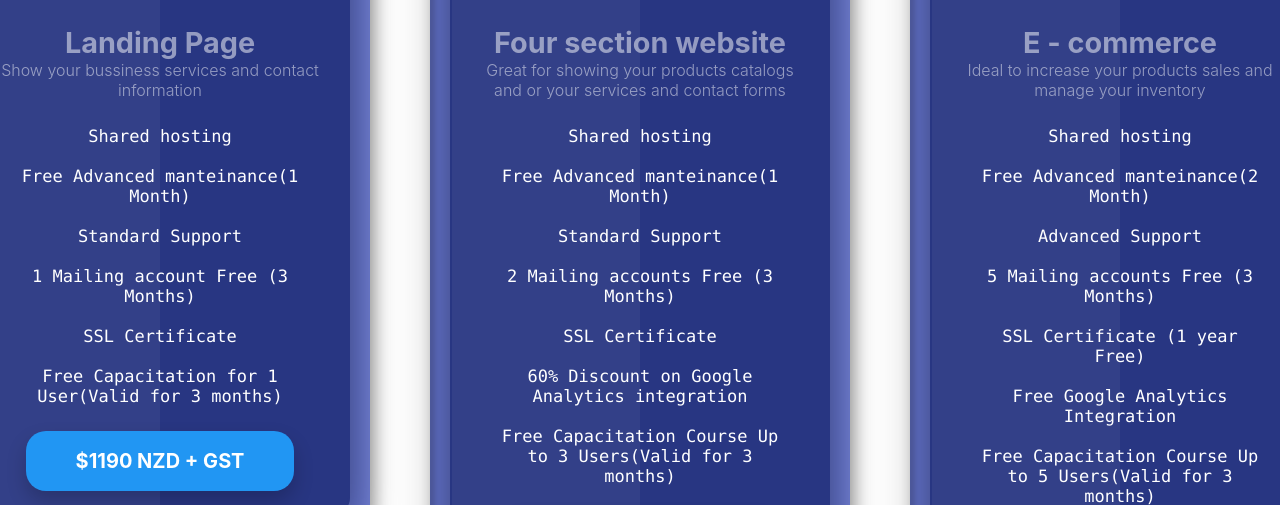
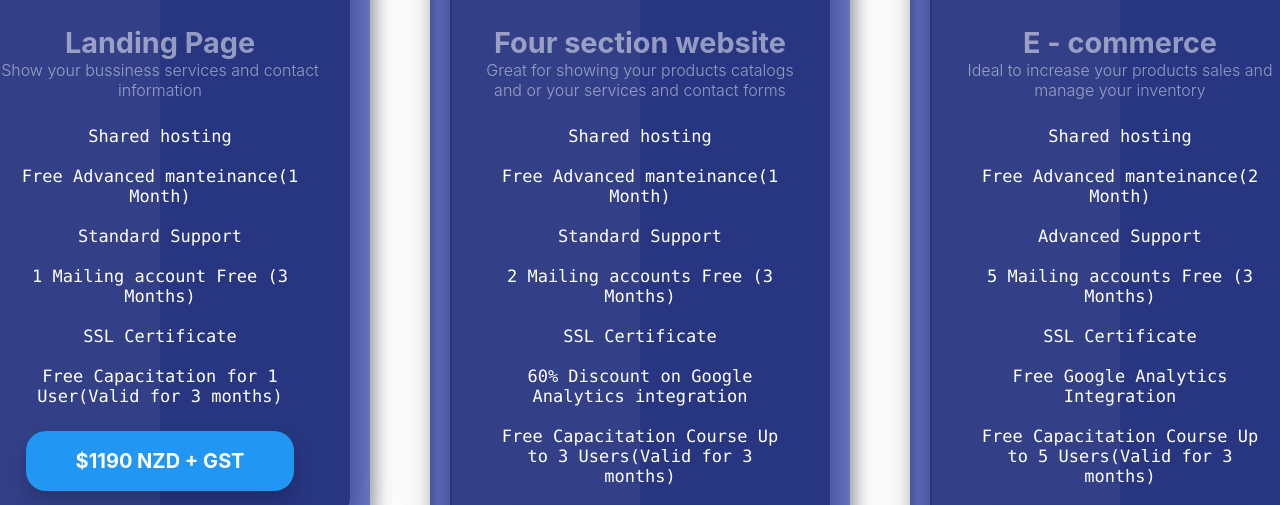
Before and after one commit to OchoaUnicen/3d_pricing_buttons, a plain HTML site: page index.html in a window 1280 px wide. Shown: the part 231-736 px from the top of the page. Drawn offline with Linux system fonts and the light colour scheme.

Commit message:
new changes on services offered

```diff
--- a/index.html
+++ b/index.html
@@ -93,7 +93,7 @@
                                 <a class="green" href="#">5 Mailing accounts Free (3 Months)</a>
                             </li>
                             <li>
-                                <a class="green" href="#">SSL Certificate (1 year Free)</a>
+                                <a class="green" href="#">SSL Certificate</a>
                             </li>
                             <li>
                                 <a class="green" href="#">Free Google Analytics Integration</a>
```
